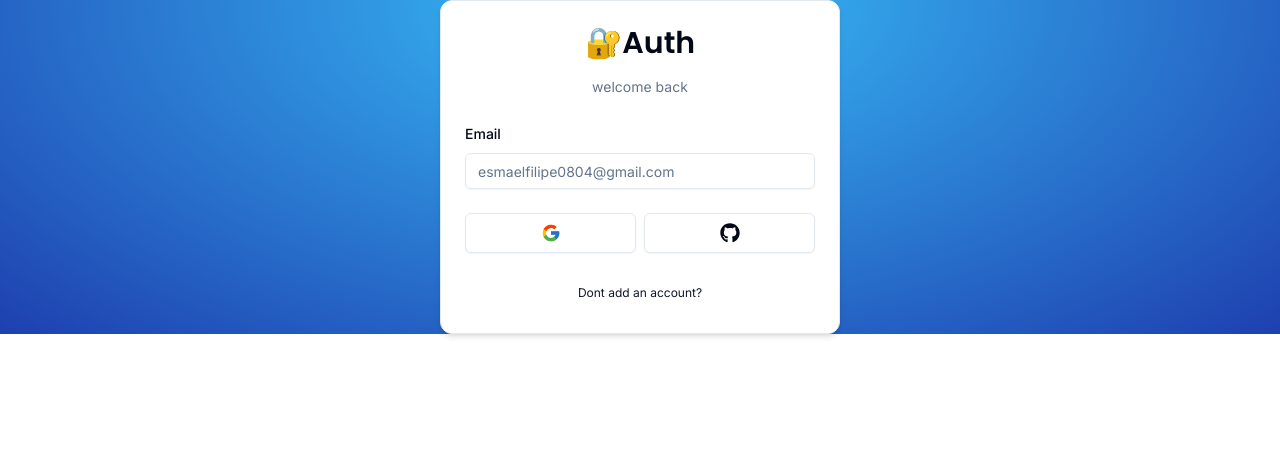
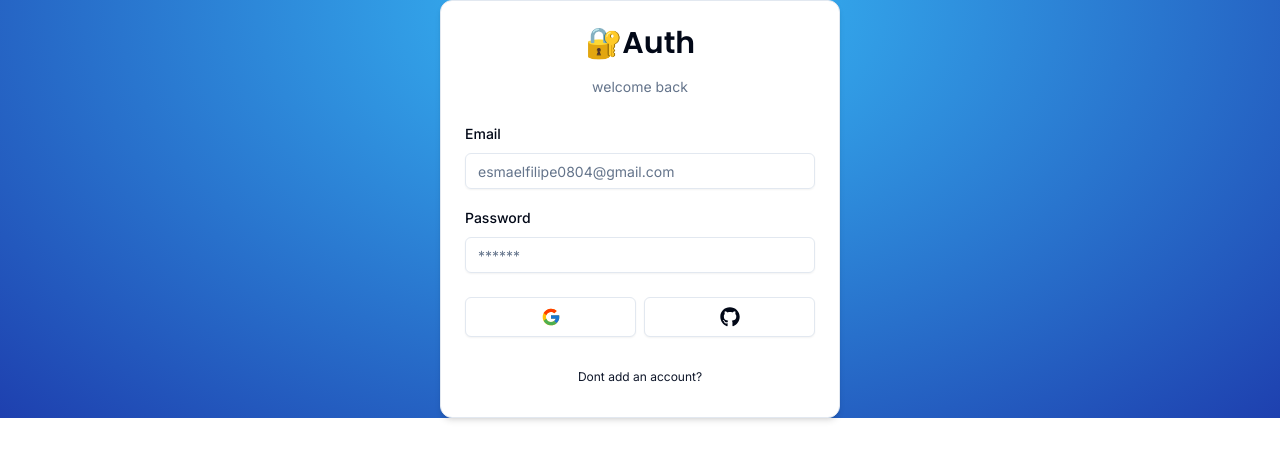
Before and after one commit to EsmaelFilipe/SecureAccessNextJs, a Next.js app: page /auth/login in a window 1280 px wide. Shown: the top 460 px of the page. Built offline with nearby package versions, Linux system fonts and the light colour scheme.

Commit message:
password-form

```diff
--- a/components/auth/login-form.tsx
+++ b/components/auth/login-form.tsx
@@ -47,6 +47,20 @@ export const LoginForm = () => {
                       type="email"
                     />
                   </FormControl>
+                  <FormMessage />
+                </FormItem>
+              )}
+            />
+            <FormField
+              control={form.control}
+              name="password"
+              render={({ field }) => (
+                <FormItem>
+                  <FormLabel> Password </FormLabel>
+                  <FormControl>
+                    <Input {...field} placeholder="******" type="email" />
+                  </FormControl>
+                  <FormMessage />
                 </FormItem>
               )}
             />
--- a/shemas/index.ts
+++ b/shemas/index.ts
@@ -1,6 +1,12 @@
-import * as z from "zod"
+import * as z from "zod";
 
 export const LoginSchema = z.object({
-    email: z.string().email(),
-    password: z.string().min(8).max(255),
-})
+  email: z
+    .string({
+      invalid_type_error: "Please enter",
+    })
+    .email({
+      message: "Please enter a valid email address.",
+    }),
+  password: z.string().min(8).max(255),
+});
```
